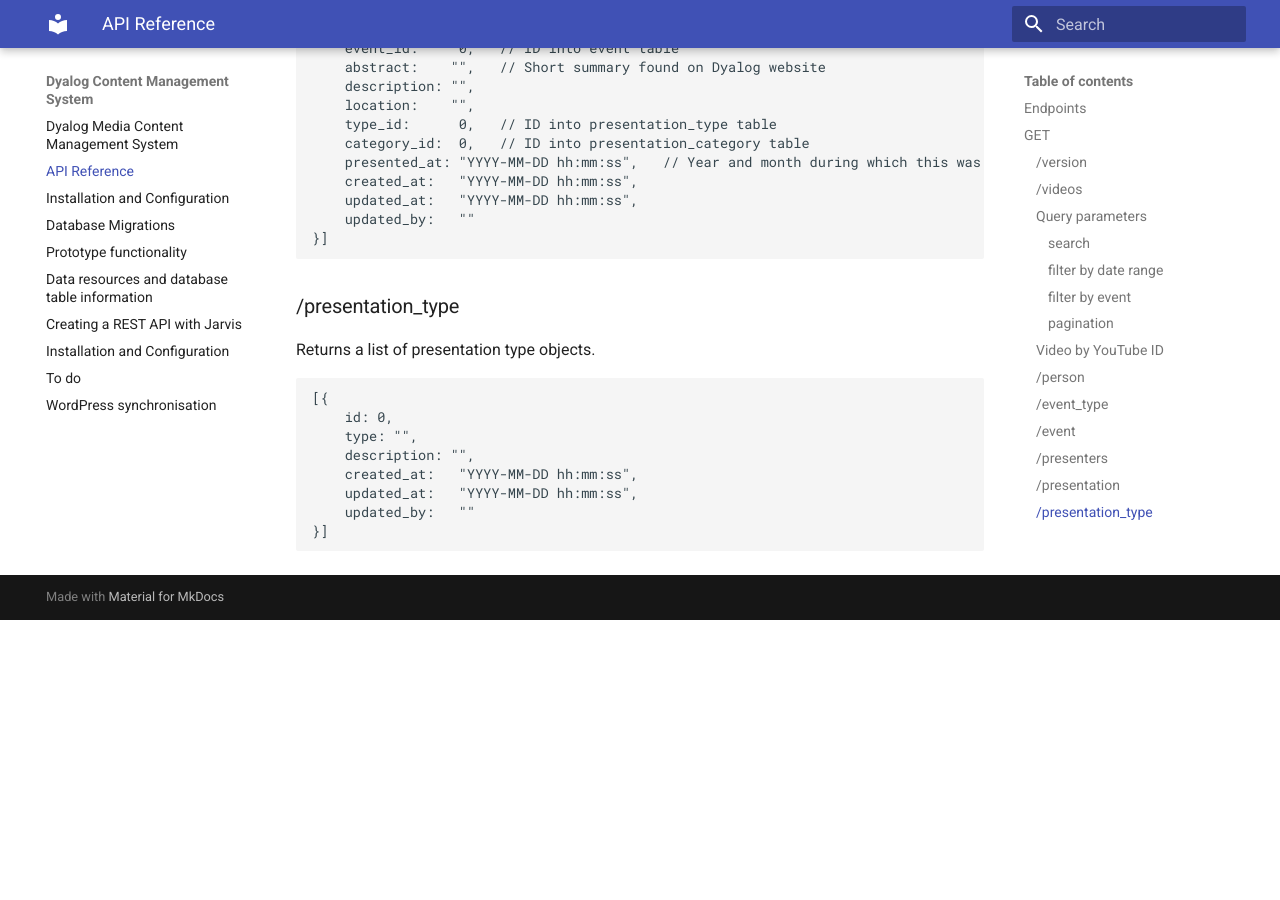
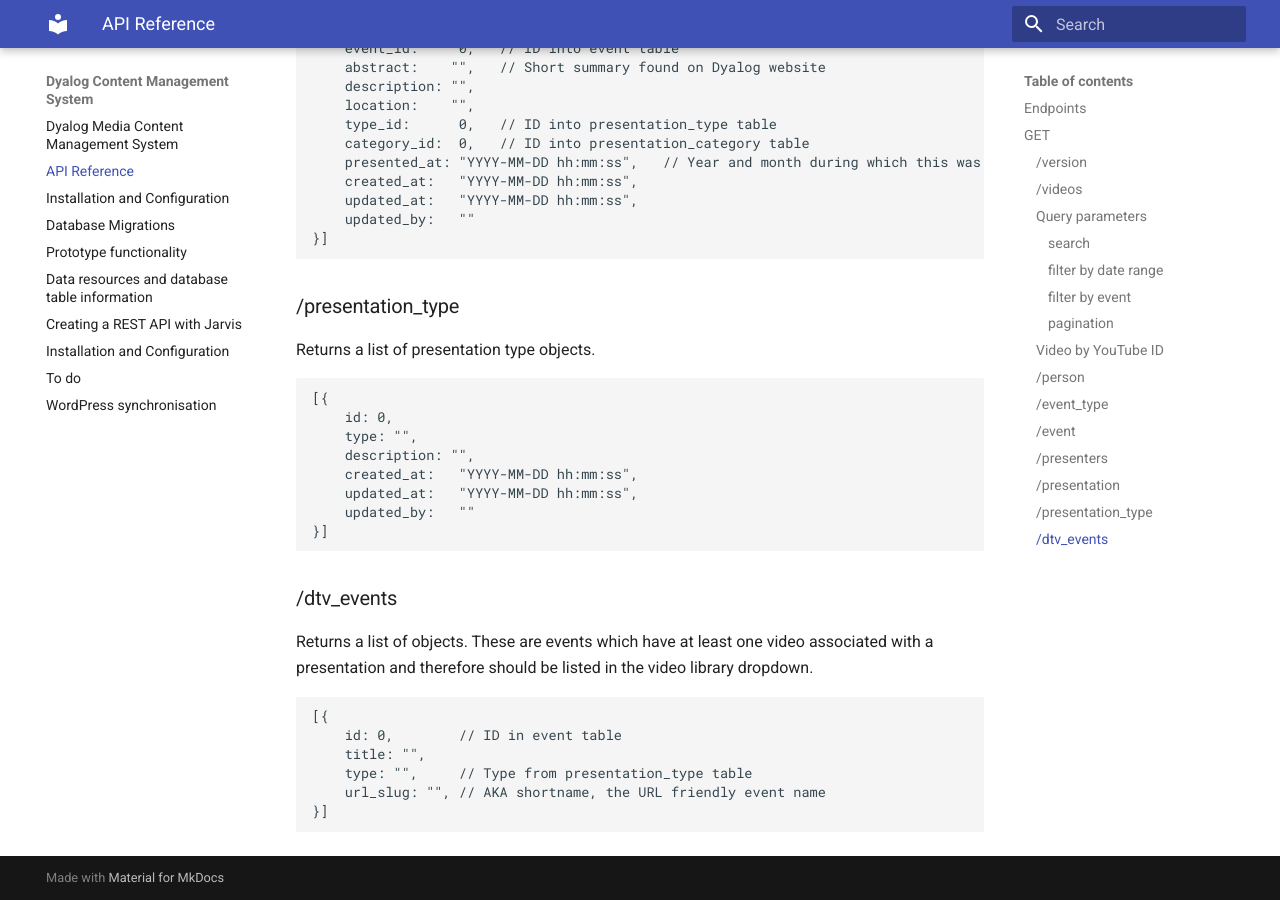
Before and after one commit to Dyalog/DCMS, an MkDocs documentation site: the page built from docs/api.md, in a window 1280 px wide and 900 px high, scrolled down 4169 px. Built offline with MkDocs 1.6.1 and Material for MkDocs 9.7.7, drawn with Linux system fonts in a browser that asks for light colours; before the commit the page ends 4789 px from its top, so only the background shows below that.

Commit message:
GET dtv_events

````diff
--- a/docs/api.md
+++ b/docs/api.md
@@ -206,3 +206,15 @@ Returns a list of presentation type objects.
     updated_by:   ""
 }]
 ```
+
+### /dtv_events
+Returns a list of objects. These are events which have at least one video associated with a presentation and therefore should be listed in the video library dropdown.
+
+```JSON5
+[{
+    id: 0,        // ID in event table
+    title: "",
+    type: "",     // Type from presentation_type table
+    url_slug: "", // AKA shortname, the URL friendly event name
+}]
+```
````
Also changed, not shown: docs/todo.md (+1 -1 lines), 2 other files.
